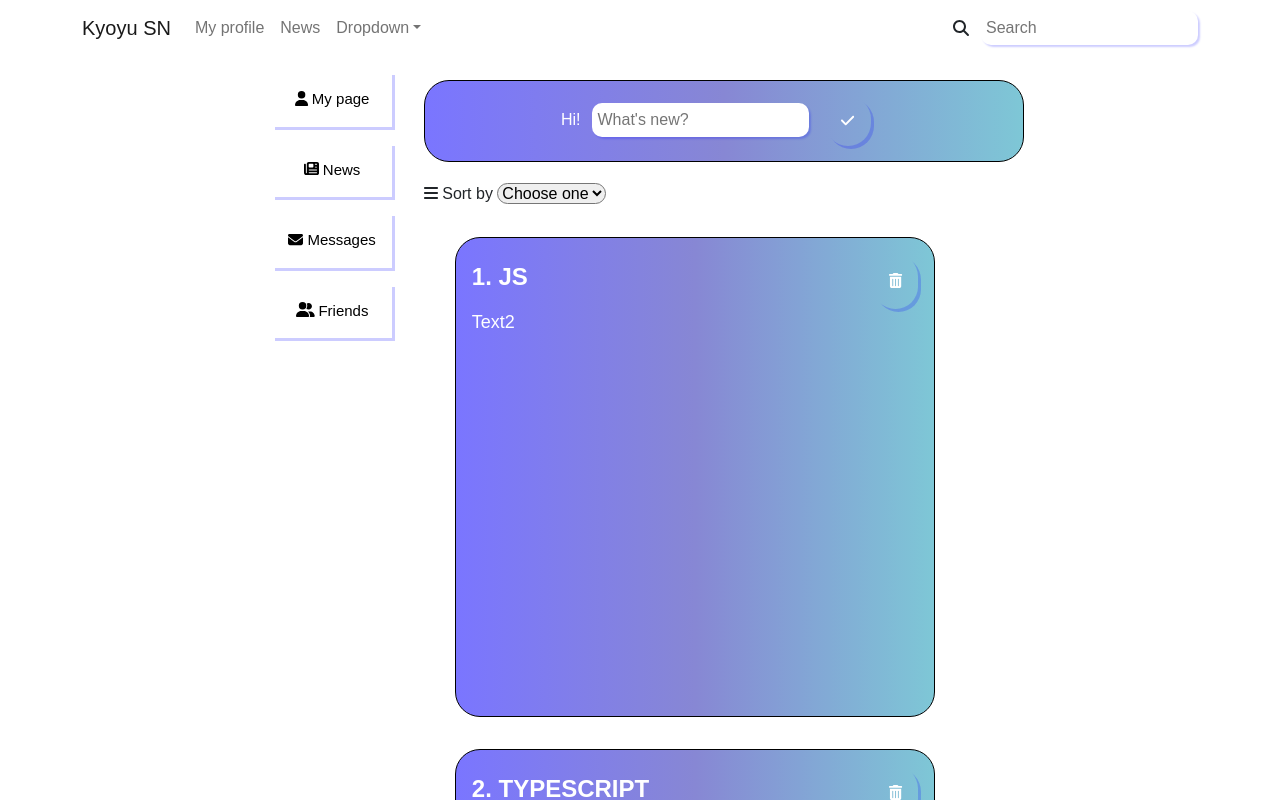
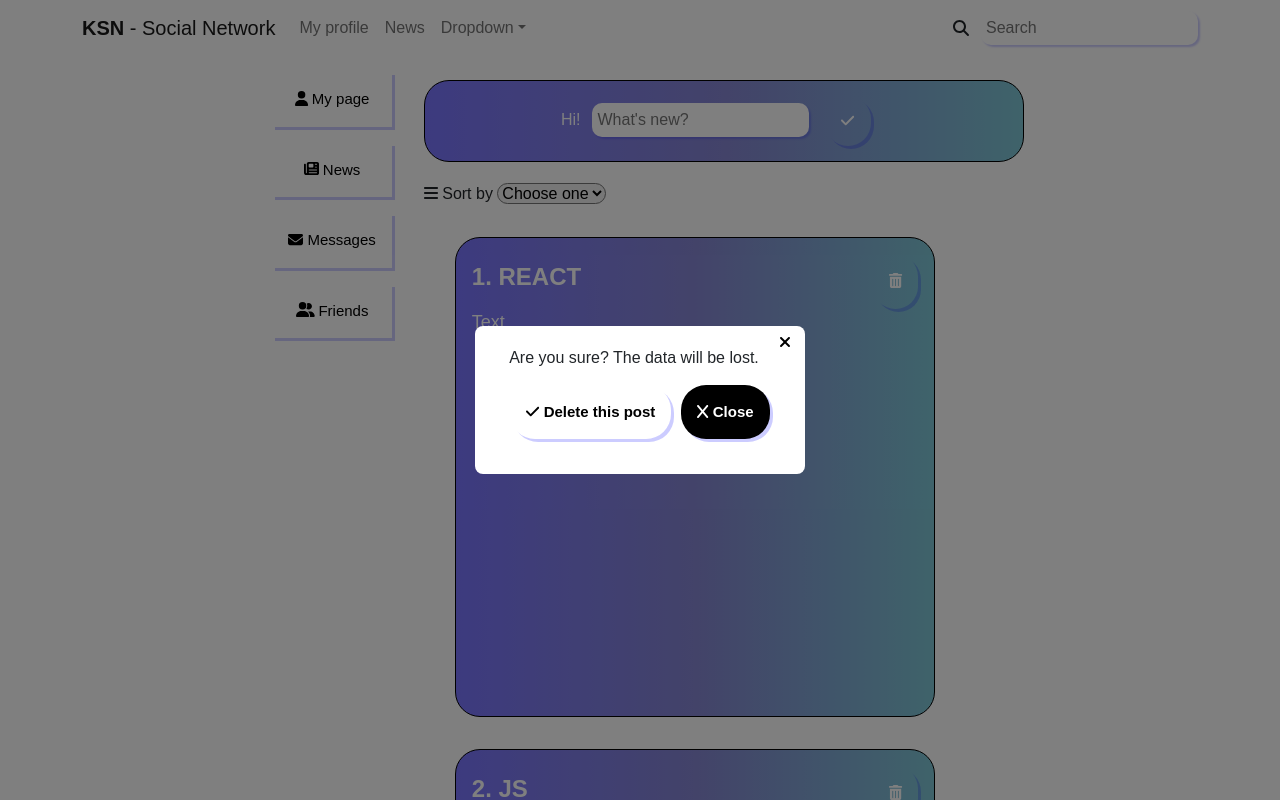
Before and after one commit to MercuryPower/react-typescript-social-network-project, a React (Create React App) app: page / in a window 1280 px wide. Both pictures are taken after a click on the button 895 px from the left and 281 px from the top of the page. Shown: the top 800 px of the page. Built offline with nearby package versions, Linux system fonts and the light colour scheme.

Commit message:
Added a modal window when clicking on the trash can when deleting a post.
Modification of Modal Window + on press ESC closing functionality

```diff
--- a/src/UI/Button/Button.tsx
+++ b/src/UI/Button/Button.tsx
@@ -11,6 +11,9 @@ interface StyledButtonProps{
     padding?:string,
     font?:string;
     radius?:string;
+    yesBtn?:boolean;
+    noBtn?:boolean;
+    reversed?:boolean;
     children: React.ReactNode;
     onClick?:(e: React.MouseEvent<HTMLButtonElement>) => void;
 }
@@ -23,7 +26,6 @@ const StyledButton = styled.button<StyledButtonProps>`
   box-shadow: 3px 3px  rgba(0, 0, 255, .2);
   align-self: ${props => props.alignSelf || 'stretch'};
 
-
   ${props => css`
     margin:${props.margin};
     padding:${props.padding};
@@ -35,16 +37,22 @@ const StyledButton = styled.button<StyledButtonProps>`
 
   ${props => css`
     color:${props.color || 'white'};
-    background: transparent;
+    background: ${props.background || 'transparent'};
     border-radius: ${props.radius};
   `}
-  &:hover{
-    ${props => css`
-      color:${props.color || 'black'};
-      background: ${props.background || 'white'};
-      transition: ease-in 0.3s;
-    `}
+  &:hover {
+    color: ${props => (props.color === 'white' ? 'black' : 'white')};
+    background: ${props => (props.color === 'white' ? 'white' : 'black')};
+    transition: ease-in 0.3s;
   }
+
+
+  ${props => props.yesBtn && css`
+    background: rgba(102, 255, 102, 1) 50%;
+  `}
+  ${props => props.noBtn && css`
+    background:rgba(255, 102, 102, 1) 50%;
+  `}
 
 `;
 const Button = (props : StyledButtonProps) => {
--- a/src/UI/Modal/ModalWindow.tsx
+++ b/src/UI/Modal/ModalWindow.tsx
@@ -1,44 +1,114 @@
-import React, {useState} from 'react';
+import React, {useEffect, useMemo, useState} from 'react';
 import Button from "../Button/Button";
 import {Modal} from "react-bootstrap";
-import styled from "styled-components";
+import styled, {css, keyframes} from "styled-components";
+import Flex from "../../components/Flex";
+import {FontAwesomeIcon} from "@fortawesome/react-fontawesome";
+import {faX} from "@fortawesome/free-solid-svg-icons/faX";
+import {faCheck} from "@fortawesome/free-solid-svg-icons";
+import {faTimes} from "@fortawesome/free-solid-svg-icons/faTimes";
 
 interface ModalProps {
-    show:boolean
+    show:boolean;
+    onClose:() => void;
+    onConfirm:() => void;
+    children: React.ReactNode;
+    confirmButtonText: string;
+    cancelButtonText: string;
 }
 
-const StyledModalWindow = styled.div<ModalProps>`
+const fadeIn = keyframes`
+  from {
+    opacity: 0;
+  }
+  to {
+    opacity: 1;
+  }
+`;
+const fadeOut = keyframes`
+  from {
+    opacity: 1;
+  }
+  to {
+    opacity: 0;
+  }
+`;
+
+const StyledModalWindow = styled.div`
   position: fixed;
   top:0;
   bottom: 0;
   left: 0;
   right: 0;
-  display: ${(props) => (props.show ? 'block' : 'none')}
-`
-const ModalWindow = () => {
-    const [show, setShow] = useState(true);
+  display: ${(props:{show:boolean}) => (props.show ? 'flex' : 'none') };
+  justify-content: center;
+  align-items: center;
+  background-color: rgba(0, 0, 0, 0.5);
+  ${props => props.show && css`
+    opacity: 1;
+    animation: ${fadeIn} 0.3s ease;
+    `}
+  ${props => !props.show && css`
+    opacity:0;
+    animation:${fadeOut} 0.3s ease;
+    `}
+  `;
+const ModalContent = styled.div`
+  position: relative;
+  background-color: #fff;
+  border-radius: 8px;
+  padding: 20px;
+  max-width: 400px;
+  text-align: center;
 
-    const handleClose = () => setShow(false);
-    const handleYes = () => setShow(true);
+`;
+const CloseButton = styled.button`
+  position: inherit;
+  left:20px;
+  bottom: 15px;
+  background: transparent;
+  border: none;
+  cursor: pointer;
+`;
+
+const ModalWindow:React.FC<ModalProps> = ({show, onConfirm, onClose, children, confirmButtonText, cancelButtonText}) => {
+
+    // Закрытие окна через ESC
+    useMemo(() => {
+        const handleKeyPress = (event: KeyboardEvent) => {
+            if (event.key === 'Escape') {
+                onClose();
+            }
+        };
+        document.addEventListener('keydown', handleKeyPress)
+
+        return () => {
+            document.removeEventListener('keydown', handleKeyPress);
+            console.log('I did it!')
+        };
+    }, [onClose]);
+    // !Закрытие окна через ESC
 
     return (
         <>
             <StyledModalWindow show={show}>
-                <Modal.Header closeButton>
-                    <Modal.Title>Are you sure?</Modal.Title>
-                </Modal.Header>
-                <Modal.Body>The data will be lost.</Modal.Body>
-                <Modal.Footer>
-                    <Button onClick={handleYes}>
-                        Yes, I'm sure!
-                    </Button>
-                    <Button onClick={handleClose}>
-                        Nope.
-                    </Button>
-                </Modal.Footer>
+                <ModalContent>
+                    {children}
+                    <CloseButton onClick={onClose}>
+                        <FontAwesomeIcon icon={faTimes} />
+                    </CloseButton>
+                    <Flex justifyContent={'center'} alignItems={'center'} margin={'15px'}>
+                        <Button color={'black'} radius={'25px'} margin={'0 10px 0 0'} onClick={onConfirm}>
+                            <FontAwesomeIcon icon={faCheck} /><b>{confirmButtonText}</b>
+                        </Button>
+                        <Button background={'black'} color={'white'} radius={'25px'} onClick={onClose}>
+                            <FontAwesomeIcon icon={faX} /><b>{cancelButtonText}</b>
+                        </Button>
+                    </Flex>
+                </ModalContent>
             </StyledModalWindow>
         </>
     );
 };
 
-export default Modal;
+export default ModalWindow;
--- a/src/components/Navigation.tsx
+++ b/src/components/Navigation.tsx
@@ -22,7 +22,7 @@ const Navigation:React.FC<NavigationProps> = (props) => {
         return (
             <Navbar collapseOnSelect expand="lg" className="bg-body-tertiary">
                 <Container>
-                    <Navbar.Brand href= "#home">Kyoyu SN</Navbar.Brand>
+                    <Navbar.Brand href= "#home"><b>KSN</b> - Social Network</Navbar.Brand>
                     <Navbar.Toggle aria-controls="responsive-navbar-nav" />
                     <Navbar.Collapse id="responsive-navbar-nav">
                         <Nav className="me-auto">
--- a/src/components/Post.tsx
+++ b/src/components/Post.tsx
@@ -5,6 +5,7 @@ import Button from "../UI/Button/Button";
 import styled from "styled-components";
 import {FontAwesomeIcon} from "@fortawesome/react-fontawesome";
 import {faTrashCan} from "@fortawesome/free-solid-svg-icons";
+import ModalWindow from "../UI/Modal/ModalWindow";
 
 const StyledPost = styled.div`
     padding:1rem;
@@ -31,21 +32,35 @@ export interface PostProps {
 }
 
 const Post = (props : PostProps) => {
+    const [modalShow, setModalShow] = useState(false)
+
+    const handleCloseModal = () => {
+        setModalShow(false); // Close the modal when the "Nope" button is clicked
+    };
+    const handleShowModal = () =>{
+        setModalShow(true);
+    }
     const handleRemove = () => {
-        props.remove(props);
+        props.remove(props)
     };
     return (
+        <>
             <StyledPost>
                 <Flex justifyContent={'space-between'} alignItems={'center'}>
                     <div>
                         <h4><strong>{props.number}. {props.title}</strong></h4>
                     </div>
                     <div>
-                        <Button onClick={handleRemove} radius={'25px'}><FontAwesomeIcon icon={faTrashCan} /></Button>
+                        <Button  onClick={handleShowModal} radius={'25px'}><FontAwesomeIcon icon={faTrashCan} /></Button>
                     </div>
                 </Flex>
                 <StyledPostText>{props.body}</StyledPostText>
             </StyledPost>
+            <ModalWindow show={modalShow} onClose={handleCloseModal} onConfirm={handleRemove} confirmButtonText={' Delete this post'} cancelButtonText={" Close"}>
+                Are you sure?
+                The data will be lost.
+            </ModalWindow>
+        </>
     );
 }
 
--- a/src/components/PostList.tsx
+++ b/src/components/PostList.tsx
@@ -20,6 +20,7 @@ const PostList = ({posts, remove}: PostListProps)=> {
                 <Post key={post.id} number={index + 1} {...post} remove={remove} />
             )}
         </Flex>
+
     );
 };
 
```
